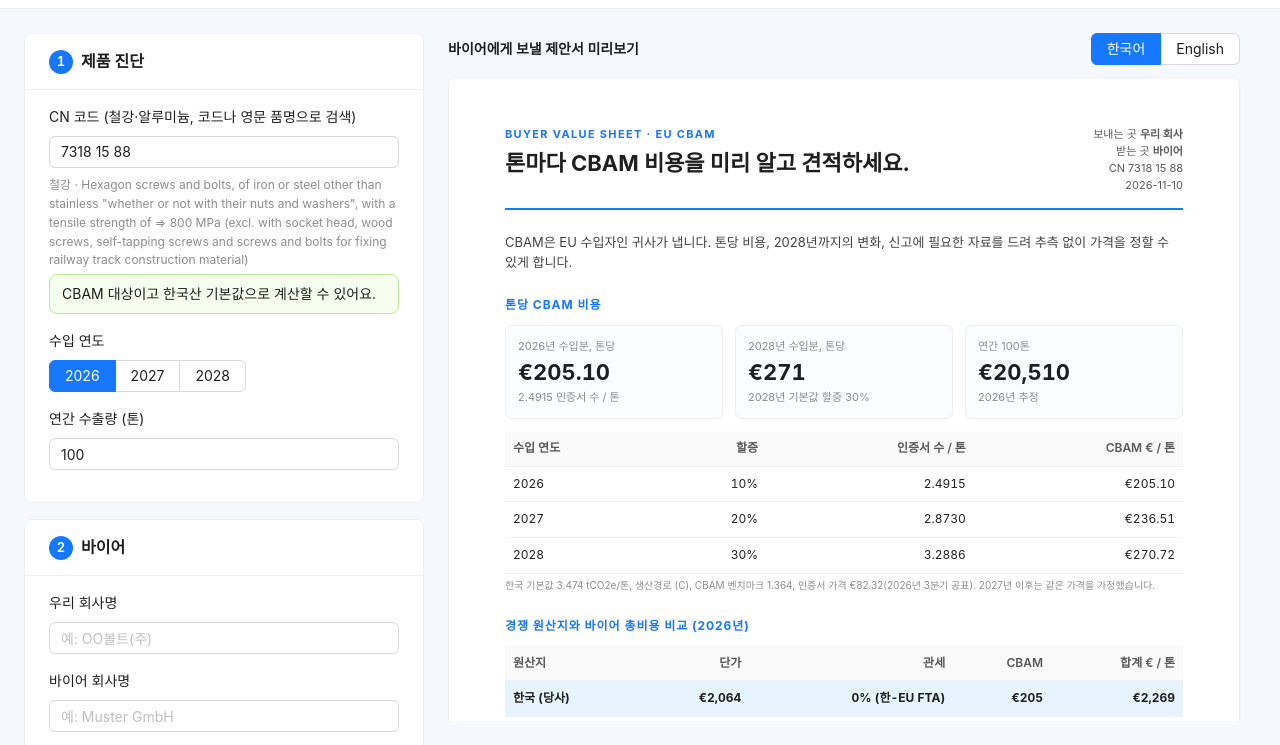
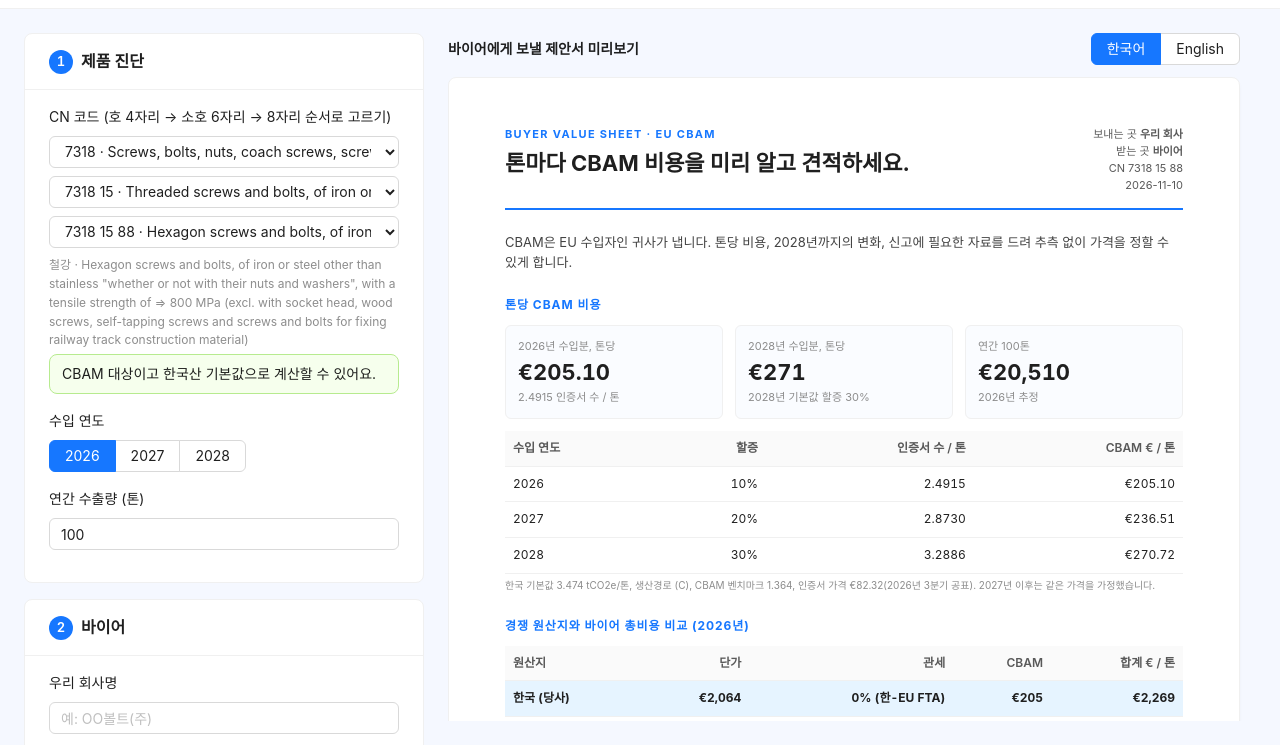
Before and after one commit to choisunill/cbam-value-sheet, a plain HTML site: page index.html in a window 1280 px wide. Shown: the part 55-800 px from the top of the page. Drawn offline with Linux system fonts and the light colour scheme; a web font is replaced by a local one.

Commit message:
CN 코드를 호→소호→8자리 단계 선택으로, 원료(2601) 제외
Co-Authored-By: Claude Opus 5.5 <noreply@anthropic.com>

```diff
--- a/app.js
+++ b/app.js
@@ -33,7 +33,28 @@
 
   // ---------- 입력 화면 만들기 ----------
   const sectorKo = { steel: "철강", aluminium: "알루미늄" };
-  $("codeList").innerHTML = ALL.map((c) => `<option value="${fmtCode(c.cn)}">${sectorKo[c.sector]} · ${esc(c.desc.slice(0, 90))}</option>`).join("");
+  // CN 코드 단계 선택: 호(4자리) → 소호(6자리) → 8자리
+  const DESC = (window.CBAM_CATALOG_DATA && window.CBAM_CATALOG_DATA.dvDesc) || {};
+  const short = (t, n = 70) => (t.length > n ? t.slice(0, n - 1) + "…" : t);
+  const labelFor = (prefix) => DESC[prefix] || ALL.find((c) => c.cn.startsWith(prefix)).desc;
+  const uniq = (arr) => [...new Set(arr)];
+  const optHTML = (code, text) => `<option value="${code}">${fmtCode(code).replace(/^(\d{4})(\d{2})$/, "$1 $2")} · ${esc(short(text))}</option>`;
+  function fillH4() {
+    $("h4").innerHTML = ["steel", "aluminium"].map((sec) =>
+      `<optgroup label="${sectorKo[sec]}">${uniq(ALL.filter((c) => c.sector === sec).map((c) => c.cn.slice(0, 4))).map((h) => optHTML(h, labelFor(h))).join("")}</optgroup>`).join("");
+  }
+  function fillH6(h4) {
+    $("h6").innerHTML = uniq(ALL.filter((c) => c.cn.startsWith(h4)).map((c) => c.cn.slice(0, 6))).map((h) => optHTML(h, labelFor(h))).join("");
+  }
+  function fillCn8(h6) {
+    $("cn8").innerHTML = ALL.filter((c) => c.cn.startsWith(h6)).map((c) => optHTML(c.cn, c.desc)).join("");
+  }
+  function showCode(cn) {
+    fillH4(); $("h4").value = cn.slice(0, 4);
+    fillH6(cn.slice(0, 4)); $("h6").value = cn.slice(0, 6);
+    fillCn8(cn.slice(0, 6)); $("cn8").value = cn;
+  }
+  fillH4();
   $("year").innerHTML = S.YEARS.map((y) => `<button type="button" role="radio" data-y="${y}">${y}</button>`).join("");
   $("buyerType").innerHTML = Object.entries(S.BUYER_TYPES).map(([k, t]) =>
     `<button type="button" role="radio" data-k="${k}"><strong>${esc(t.label)}</strong><span>${esc(t.headline)}</span></button>`).join("");
@@ -49,7 +70,7 @@
   }
 
   function syncInputs() {
-    $("code").value = fmtCode(state.code);
+    showCode(state.code);
     $("qty").value = Number.isFinite(state.qty) ? state.qty : "";
     $("company").value = state.company;
     $("buyer").value = state.buyer;
@@ -63,15 +84,17 @@
   }
 
   // ---------- 이벤트 ----------
-  $("code").addEventListener("input", (e) => {
-    const cn = e.target.value.replace(/\D/g, "");
-    if (cn.length !== 8 || !BY_CODE[cn]) { $("codeDesc").textContent = cn.length >= 4 ? "목록에서 8자리 코드를 골라 주세요." : ""; return; }
-    if (cn === state.code) return;
+  // 앞 단계를 바꾸면 뒤 단계는 첫 항목으로 맞춘다.
+  $("h4").addEventListener("change", (e) => { fillH6(e.target.value); fillCn8($("h6").value); setCode($("cn8").value); });
+  $("h6").addEventListener("change", (e) => { fillCn8(e.target.value); setCode($("cn8").value); });
+  $("cn8").addEventListener("change", (e) => setCode(e.target.value));
+  function setCode(cn) {
+    if (!BY_CODE[cn] || cn === state.code) return;
     state.code = cn;
     state.rivals = state.rivals.map((r) => rivalFor(cn, r.origin));
     state.ourPrice = cn === S.MARKET_PRICES.code ? S.MARKET_PRICES.ours : NaN;
     syncInputs(); render();
-  });
+  }
   $("year").addEventListener("click", (e) => { const b = e.target.closest("button"); if (b) { state.year = Number(b.dataset.y); render(); } });
   $("buyerType").addEventListener("click", (e) => { const b = e.target.closest("button"); if (b) { state.buyerType = b.dataset.k; render(); } });
   [["qty", "qty"], ["ourPrice", "ourPrice"]].forEach(([id, k]) => $(id).addEventListener("input", (e) => { state[k] = num(e.target.value); render(); }));
--- a/catalog.js
+++ b/catalog.js
@@ -46,7 +46,8 @@
   }
 
   function codes() {
-    return Object.keys(C.bm).map((cn) => ({ cn, sector: C.bmSector[cn], desc: C.bmDesc[cn] }));
+    // 철광석(2601) 같은 원료는 빼고 철강·알루미늄 제품(72·73·76류)만
+    return Object.keys(C.bm).filter((cn) => /^(72|73|76)/.test(cn)).map((cn) => ({ cn, sector: C.bmSector[cn], desc: C.bmDesc[cn] }));
   }
 
   // 한 원산지·코드·연도의 기본값 비용. 계산할 수 없으면 reason을 돌려준다.
--- a/index.html
+++ b/index.html
@@ -40,10 +40,11 @@
 
     <section class="step" id="s1">
       <h2><span class="num">1</span>제품 진단</h2>
-      <label class="field"><span>CN 코드 (철강·알루미늄, 코드나 영문 품명으로 검색)</span>
-        <input id="code" type="text" list="codeList" inputmode="search" placeholder="예: 7318 15 88, bolt, aluminium sheet">
-        <datalist id="codeList"></datalist>
-      </label>
+      <div class="field"><span>CN 코드 (호 4자리 → 소호 6자리 → 8자리 순서로 고르기)</span>
+        <select id="h4" aria-label="호 4자리"></select>
+        <select id="h6" aria-label="소호 6자리"></select>
+        <select id="cn8" aria-label="CN 8자리"></select>
+      </div>
       <p class="hint" id="codeDesc"></p>
       <div class="coverage" id="coverage" role="status"></div>
       <div class="field"><span>수입 연도</span>
--- a/sw.js
+++ b/sw.js
@@ -1,5 +1,5 @@
 // 오프라인에서도 열리도록 앱 파일을 저장해 둔다. 파일을 바꾸면 VERSION을 올린다.
-const VERSION = "v5";
+const VERSION = "v6";
 const FILES = ["./", "index.html", "style.css", "app.js", "sheet.js", "catalog.js", "catalog-data.js", "engine.js", "negotiation.js", "data.js",
   "manifest.webmanifest", "icons/icon-192.png", "icons/icon-512.png"];
 self.addEventListener("install", (e) => e.waitUntil(caches.open(VERSION).then((c) => c.addAll(FILES)).then(() => self.skipWaiting())));
```
